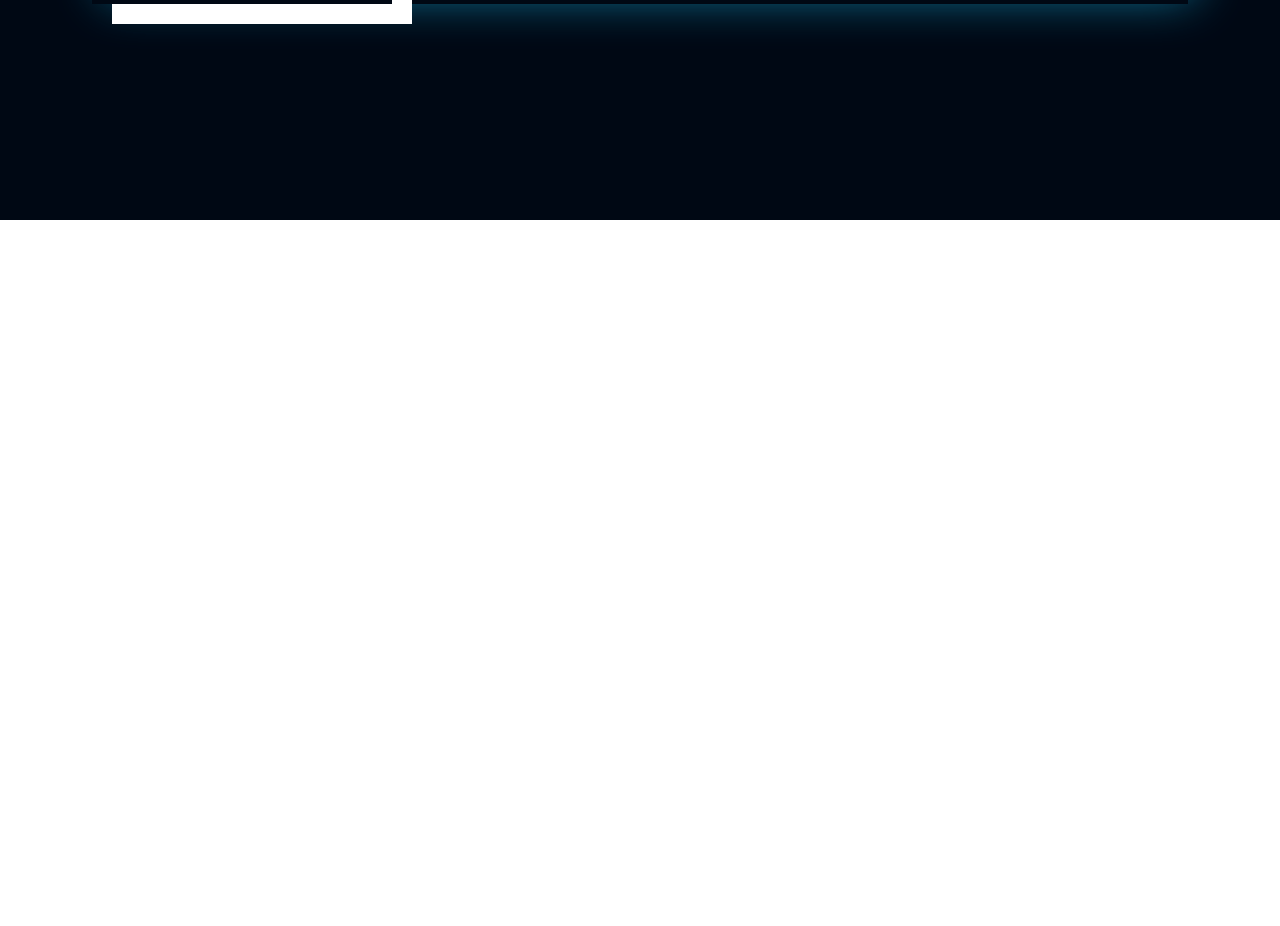
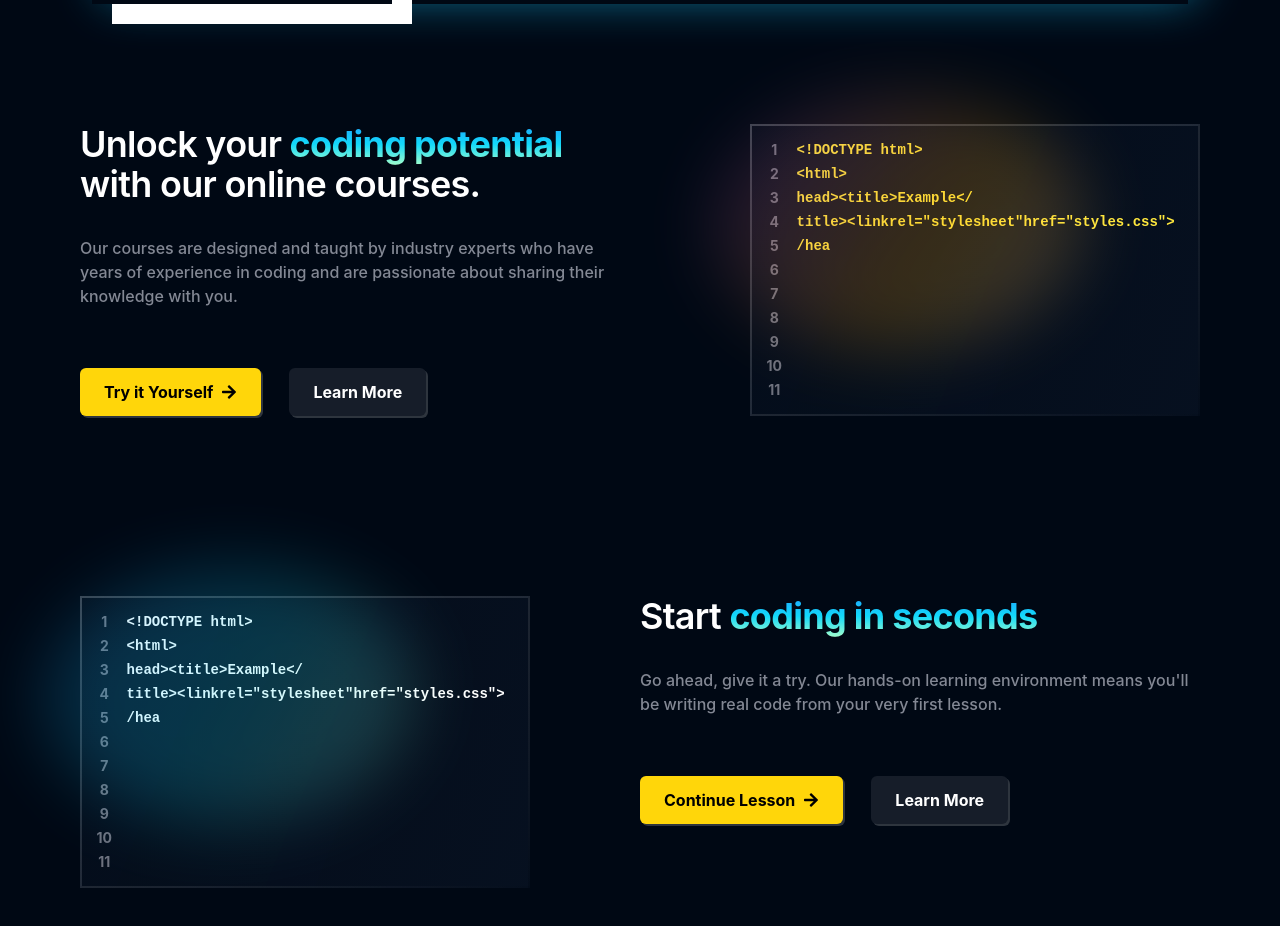
Before and after one commit to CoraCote/StudyNotion, a React (Vite) app: page / in a window 1280 px wide. Shown: the part 580-1506 px from the top of the page. Before the commit the page ends 800 px from the top, so only its background shows below. Built offline with nearby package versions, Linux system fonts and the light colour scheme; grey boxes are pictures that could not be loaded; the HTML template or start-up script is replaced by a standard one.

Commit message:
Adding typo coding

```diff
--- a/src/components/core/HomePage/Home.jsx
+++ b/src/components/core/HomePage/Home.jsx
@@ -3,6 +3,7 @@ import { Link } from "react-router-dom";
 import { FaArrowRight } from "react-icons/fa";
 import CTAButton from "./CTAButton";
 import banner from "../../../assets/Images/banner.mp4";
+import CodeBlocks from "./CodeBlocks";
 
 function Home() {
   return (
@@ -23,7 +24,9 @@ function Home() {
                 className="flex flex-row gap-2 items-center justify-center rounded-full px-10 py-[5px]
               group-hover:bg-richblack-900 transition-all duration-200"
               >
-                <p className="text-[1rem] font-medium leading-6">Become an Instructor</p>
+                <p className="text-[1rem] font-medium leading-6">
+                  Become an Instructor
+                </p>
                 <FaArrowRight />
               </div>
             </div>
@@ -68,7 +71,77 @@ function Home() {
           </video>
         </div>
 
-        {/* Coding Blocks */}
+        {/* Coding Blocks 1*/}
+        <div className="mt-[120px]">
+          <CodeBlocks
+            position={"lg:flex-row"}
+            heading={
+              <h2 className="text-4xl font-semibold text-left tracking-[-0.72px] text-white">
+                Unlock your{" "}
+                <span
+                  className="bg-gradient-to-b from-[#1FA2FF] via-[#12D8FA] to-[#A6FFCB]
+            text-transparent bg-clip-text font-bold"
+                >
+                  coding potential
+                </span>{" "}
+                with our online courses.
+              </h2>
+            }
+            subHeading={
+              <p>
+                Our courses are designed and taught by industry experts who have
+                years of experience in coding and are passionate about sharing
+                their knowledge with you.
+              </p>
+            }
+            ctaBtn1={{
+              btnText: "Try it Yourself",
+              linkto: "/signup",
+              active: true,
+            }}
+            ctaBtn2={{
+              btnText: "Learn More",
+              linkto: "/login",
+              active: false,
+            }}
+            codeBlocks={`<!DOCTYPE html>\n<html>\nhead><title>Example</\ntitle><linkrel="stylesheet"href="styles.css">\n/head>\nbody>\nh1><ahref="/">Header</a>\n/h1>\nnav><ahref="one/">One</a><ahref="two/">Two</\na><ahref="three/">Three</a>\n/nav>`}
+            codeColour={"text-yellow-25"}
+            backgroundGradient={<div className="codeblock1 absolute"></div>}
+          />
+        </div>
+        {/* Coding Blocks 2 */}
+        <div className="mt-[180px]">
+          <CodeBlocks
+            position={"lg:flex-row-reverse"}
+            heading={
+              <h2 className="text-4xl font-semibold text-left tracking-[-0.72px] text-white">
+                Start{" "}
+                <span
+                  className="bg-gradient-to-b from-[#1FA2FF] via-[#12D8FA] to-[#A6FFCB]
+            text-transparent bg-clip-text font-bold"
+                >
+                  coding in seconds
+                </span>
+              </h2>
+            }
+            subHeading={
+              "Go ahead, give it a try. Our hands-on learning environment means you'll be writing real code from your very first lesson."
+            }
+            ctaBtn1={{
+              btnText: "Continue Lesson",
+              linkto: "/signup",
+              active: true,
+            }}
+            ctaBtn2={{
+              btnText: "Learn More",
+              linkto: "/login",
+              active: false,
+            }}
+            codeBlocks={`<!DOCTYPE html>\n<html>\nhead><title>Example</\ntitle><linkrel="stylesheet"href="styles.css">\n/head>\nbody>\nh1><ahref="/">Header</a>\n/h1>\nnav><ahref="one/">One</a><ahref="two/">Two</\na><ahref="three/">Three</a>\n/nav>`}
+            codeColour={"text-white"}
+            backgroundGradient={<div className="codeblock2 absolute"></div>}
+          />
+        </div>
       </section>
       {/* Section - 2 */}
       {/* Section - 3 */}
```
